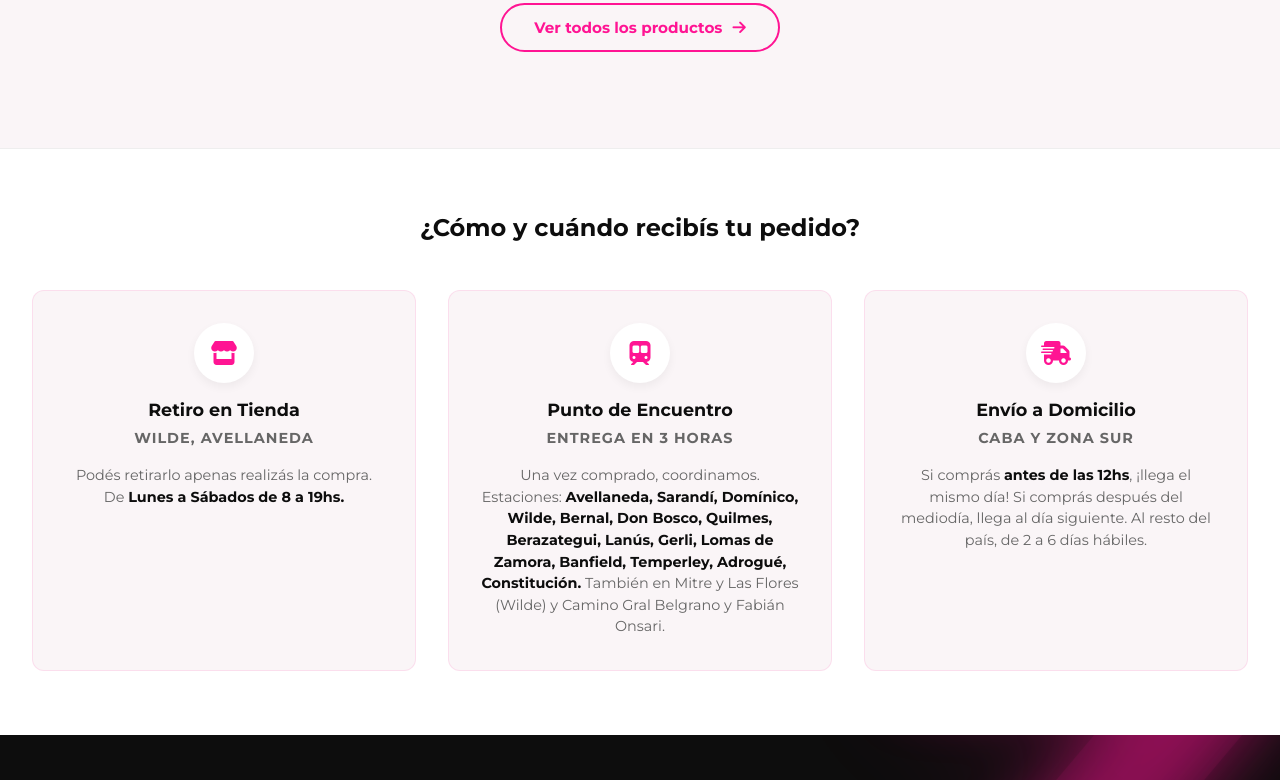
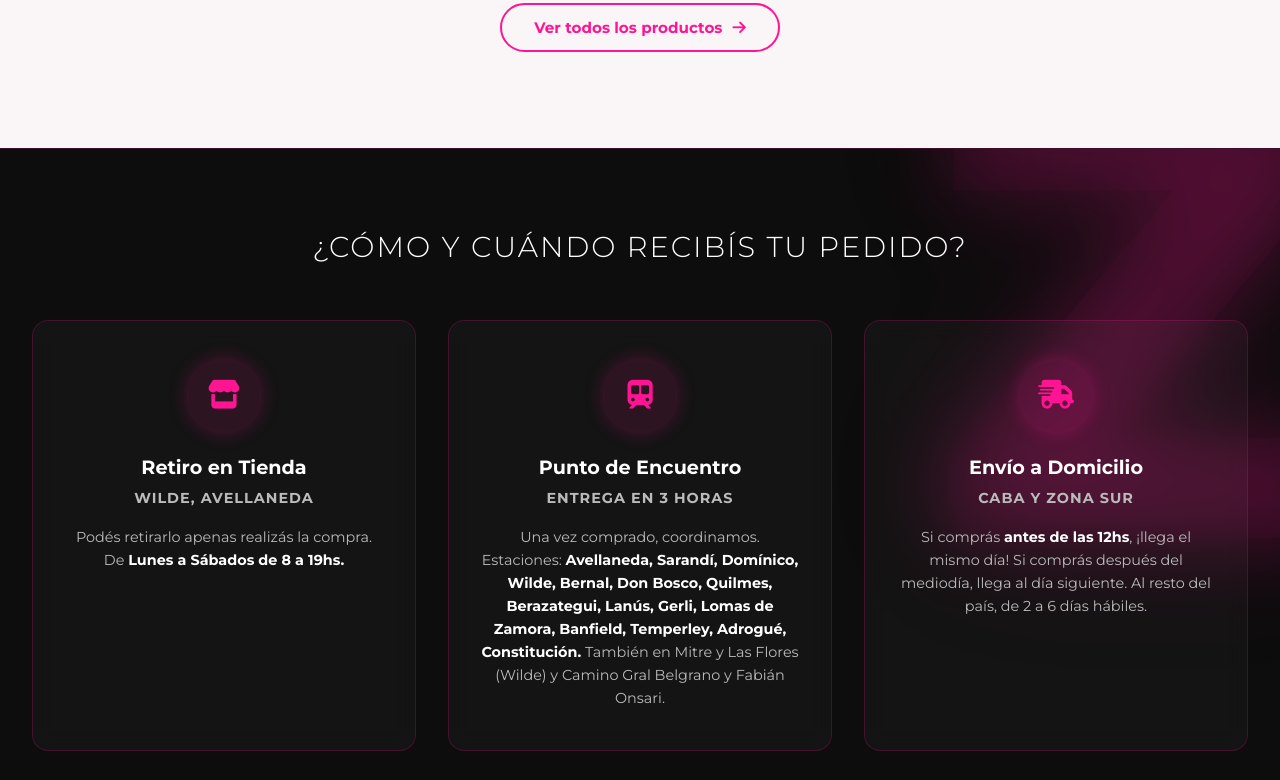
Before and after one commit to zapataramil/zapata-tienda, a website: page index.html in a window 1280 px wide. Shown: the part 990-1770 px from the top of the page. Drawn offline with Linux system fonts and the light colour scheme; a script that the page names is missing.

Commit message:
Update styles.css

```diff
--- a/styles.css
+++ b/styles.css
@@ -130,17 +130,125 @@ button { font-family: inherit; cursor: pointer; }
 .ver-todos-btn { display: inline-flex; align-items: center; gap: 10px; background: transparent; color: var(--rosa); border: 2px solid var(--rosa); padding: 0.8rem 2rem; border-radius: 30px; font-weight: 600; font-size: 0.95rem; transition: all 0.3s; }
 .ver-todos-btn:hover { background: var(--rosa); color: var(--blanco); transform: translateY(-2px); box-shadow: 0 5px 15px rgba(255, 20, 147, 0.3); }
 
-/* ==================== SECCIÓN DE ENTREGAS ==================== */
-.info-entregas { max-width: 1300px; margin: 0 auto; padding: 4rem 2rem; background: var(--blanco); border-top: 1px solid #eee; }
-.titulo-entregas { text-align: center; font-size: 1.5rem; font-weight: 700; margin-bottom: 3rem; color: var(--negro); }
-.grid-entregas { display: grid; grid-template-columns: repeat(3, 1fr); gap: 2rem; }
-.tarjeta-entrega { background: var(--fondo-tienda); padding: 2rem; border-radius: 12px; text-align: center; border: 1px solid rgba(255, 20, 147, 0.1); transition: 0.3s; }
-.tarjeta-entrega:hover { transform: translateY(-5px); box-shadow: 0 10px 25px rgba(255, 20, 147, 0.1); border-color: var(--rosa); }
-.icono-entrega { width: 60px; height: 60px; background: var(--blanco); border-radius: 50%; display: flex; align-items: center; justify-content: center; font-size: 1.5rem; color: var(--rosa); margin: 0 auto 1rem auto; box-shadow: 0 4px 10px rgba(0,0,0,0.05); }
-.tarjeta-entrega h3 { font-size: 1.1rem; font-weight: 700; margin-bottom: 0.5rem; }
-.subtitulo-entrega { color: var(--rosa); font-weight: 600; font-size: 0.85rem; margin-bottom: 1rem; text-transform: uppercase; letter-spacing: 1px; }
-.tarjeta-entrega p { font-size: 0.9rem; color: var(--texto-gris); line-height: 1.5; }
-.tarjeta-entrega strong { color: var(--negro); }
+/* ==================== SECCIÓN DE ENTREGAS (MODO NEÓN) ==================== */
+.info-entregas {
+  position: relative;
+  max-width: 100%;
+  margin: 0 auto;
+  padding: 5rem 2rem;
+  background: var(--negro);
+  overflow: hidden;
+  border-top: 1px solid rgba(255, 20, 147, 0.2);
+}
+
+/* La Z de neón gigante de fondo */
+.info-entregas::before {
+  content: 'Z';
+  position: absolute;
+  top: -10rem;
+  right: -5rem;
+  font-family: 'Montserrat', sans-serif;
+  font-size: 40rem;
+  font-weight: 800;
+  color: rgba(255, 20, 147, 0.03);
+  text-shadow: 0 0 80px rgba(255, 20, 147, 0.2), 0 0 150px rgba(255, 20, 147, 0.1);
+  z-index: 0;
+  pointer-events: none;
+  line-height: 1;
+}
+
+.titulo-entregas {
+  position: relative;
+  z-index: 1;
+  text-align: center;
+  font-size: 1.8rem;
+  font-weight: 300;
+  letter-spacing: 2px;
+  margin-bottom: 3.5rem;
+  color: var(--blanco);
+  text-transform: uppercase;
+}
+
+.titulo-entregas span {
+  color: var(--rosa);
+  font-weight: 800;
+}
+
+.grid-entregas {
+  position: relative;
+  z-index: 1;
+  display: grid;
+  grid-template-columns: repeat(3, 1fr);
+  gap: 2rem;
+  max-width: 1300px;
+  margin: 0 auto;
+}
+
+/* Tarjetas estilo Vidrio Esmerilado (Glassmorphism) */
+.tarjeta-entrega {
+  background: rgba(255, 255, 255, 0.03);
+  backdrop-filter: blur(10px);
+  -webkit-backdrop-filter: blur(10px);
+  padding: 2.5rem 2rem;
+  border-radius: 16px;
+  text-align: center;
+  border: 1px solid rgba(255, 20, 147, 0.2);
+  transition: all 0.4s ease;
+}
+
+.tarjeta-entrega:hover {
+  transform: translateY(-10px);
+  border-color: var(--rosa);
+  box-shadow: 0 15px 35px rgba(255, 20, 147, 0.2);
+  background: rgba(255, 255, 255, 0.05);
+}
+
+.icono-entrega {
+  width: 70px;
+  height: 70px;
+  background: rgba(255, 20, 147, 0.1);
+  border-radius: 50%;
+  display: flex;
+  align-items: center;
+  justify-content: center;
+  font-size: 1.8rem;
+  color: var(--rosa);
+  margin: 0 auto 1.5rem auto;
+  box-shadow: 0 0 20px rgba(255, 20, 147, 0.3);
+  transition: 0.3s;
+}
+
+.tarjeta-entrega:hover .icono-entrega {
+  background: var(--rosa);
+  color: var(--blanco);
+  transform: scale(1.1);
+}
+
+.tarjeta-entrega h3 {
+  font-size: 1.2rem;
+  font-weight: 700;
+  margin-bottom: 0.5rem;
+  color: var(--blanco);
+}
+
+.subtitulo-entrega {
+  color: var(--rosa);
+  font-weight: 600;
+  font-size: 0.85rem;
+  margin-bottom: 1rem;
+  text-transform: uppercase;
+  letter-spacing: 1px;
+}
+
+.tarjeta-entrega p {
+  font-size: 0.9rem;
+  color: #bbb;
+  line-height: 1.6;
+}
+
+.tarjeta-entrega strong {
+  color: var(--blanco);
+}
 
 /* ==================== BARRA CARRITO FLOTANTE ==================== */
 .sticky-cart { position: fixed; bottom: 20px; left: 50%; transform: translate(-50%, 150%); width: 90%; max-width: 1000px; background: rgba(255, 255, 255, 0.95); backdrop-filter: blur(10px); -webkit-backdrop-filter: blur(10px); border: 1px solid rgba(255, 20, 147, 0.4); padding: 1rem 1.5rem; border-radius: 50px; box-shadow: 0 10px 30px rgba(255, 20, 147, 0.15); z-index: 99; transition: transform 0.4s ease, opacity 0.3s ease; opacity: 0; }
@@ -317,7 +425,7 @@ footer::before { content: 'Z'; position: absolute; bottom: -8rem; right: -2rem;
   .hero-image { justify-content: center; margin-bottom: 2rem;}
   .hero-image img { max-height: 300px; }
   .header-top { padding: 1rem 2rem; }
-  .grid-entregas { grid-template-columns: repeat(2, 1fr); } /* De 3 a 2 columnas en tablet */
+  .grid-entregas { grid-template-columns: repeat(2, 1fr); }
 }
 
 @media (max-width: 768px) {
@@ -345,6 +453,12 @@ footer::before { content: 'Z'; position: absolute; bottom: -8rem; right: -2rem;
   .logo-col { align-items: center; }
   .footer-z-custom { font-size: 4.5rem; }
 
+  /* Ajustamos la sección de entregas para celular */
+  .info-entregas { padding: 4rem 1rem; }
+  .titulo-entregas { font-size: 1.4rem; }
+  .grid-entregas { grid-template-columns: 1fr; }
+  .info-entregas::before { font-size: 25rem; top: auto; bottom: -5rem; right: -5rem; }
+
   .producto-detalle { grid-template-columns: 1fr; }
   .galeria { border-radius: 16px 16px 0 0; padding: 1rem; }
   .galeria-principal img { height: 350px; }
@@ -354,9 +468,6 @@ footer::before { content: 'Z'; position: absolute; bottom: -8rem; right: -2rem;
 
   .modal-contenido { padding: 1.5rem; max-width: 95%; }
   .modal-botones { flex-direction: column-reverse; }
-
-  /* Info entregas en celular: 1 columna */
-  .grid-entregas { grid-template-columns: 1fr; }
 }
 
 @media (max-width: 480px) {
```
